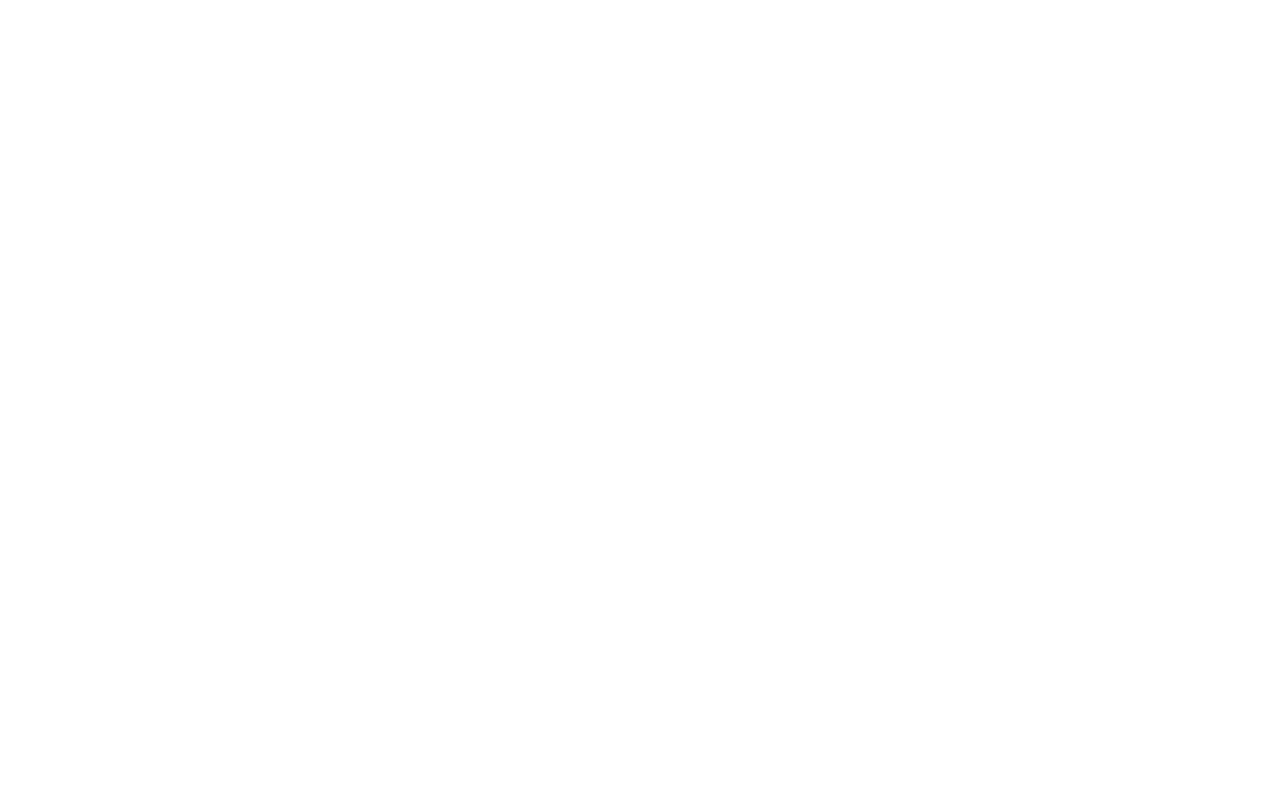
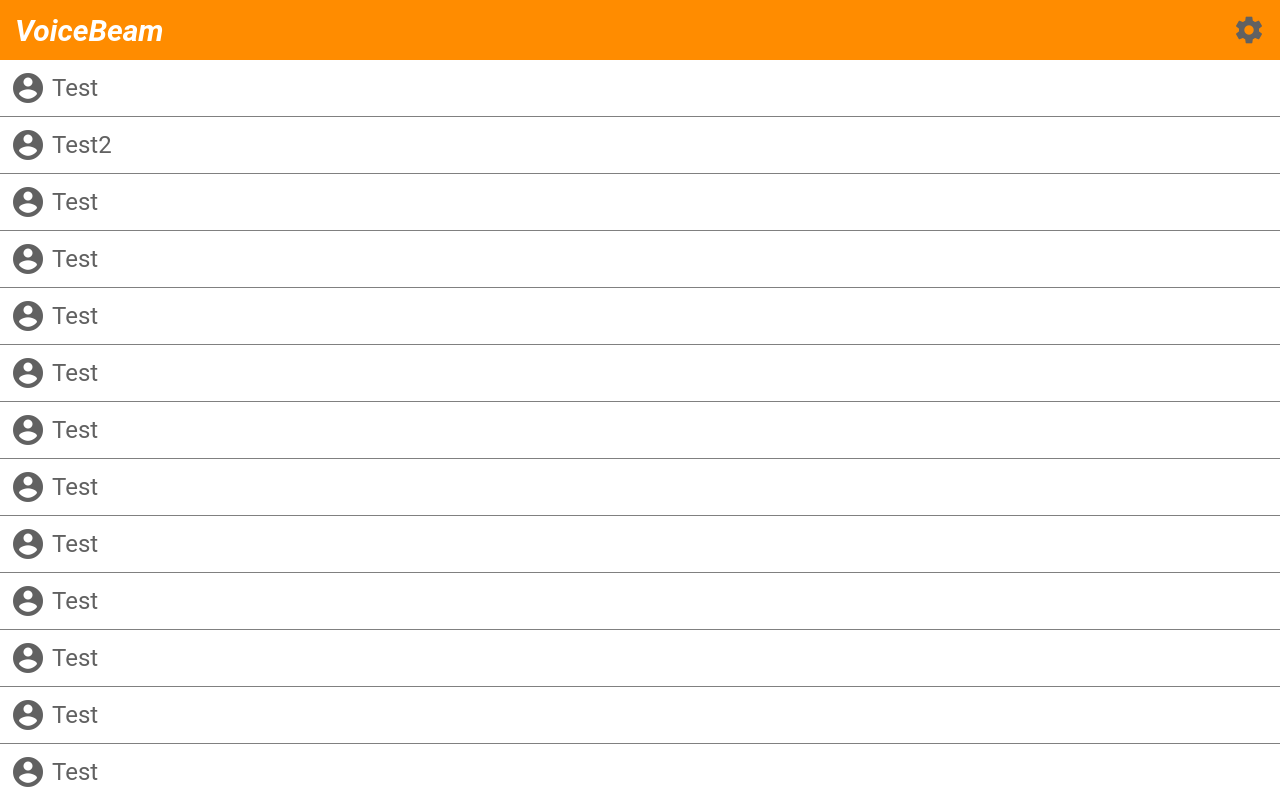
Before and after one commit to Felix-Fab/VoiceBeam, an Angular app in the folder Frontend/Angular/: page /UserMenu in a window 1280 px wide. Before the commit this address led to /. Built offline with nearby package versions, Linux system fonts and the light colour scheme.

Commit message:
Frontend-Angular: Add Register & UserMenu Design

```diff
--- a/Frontend/Angular/src/app/app-routing.module.ts
+++ b/Frontend/Angular/src/app/app-routing.module.ts
@@ -2,11 +2,13 @@ import { NgModule } from '@angular/core';
 import { RouterModule, Routes } from '@angular/router';
 import { LoginMenuComponent } from './login-menu/login-menu.component';
 import { LoginRegisterComponent } from './login-menu/register/login-register.component';
+import { UserMenuComponent } from './user-menu/user-menu.component';
 
 const routes: Routes = [
   { path:'', redirectTo: 'LoginMenu',pathMatch: 'full'},
   { path:'LoginMenu', component: LoginMenuComponent},
-  { path: 'LoginMenu/register', component: LoginRegisterComponent}
+  { path: 'LoginMenu/register', component: LoginRegisterComponent},
+  { path: 'UserMenu', component: UserMenuComponent}
 ];
 
 @NgModule({
--- a/Frontend/Angular/src/app/app.module.ts
+++ b/Frontend/Angular/src/app/app.module.ts
@@ -7,13 +7,15 @@ import { AppComponent } from './app.component';
 import { TopBarComponent } from './top-bar/top-bar.component';
 import { LoginMenuComponent } from './login-menu/login-menu.component';
 import { LoginRegisterComponent } from './login-menu/register/login-register.component';
+import { UserMenuComponent } from './user-menu/user-menu.component';
 
 @NgModule({
   declarations: [
     AppComponent,
     LoginMenuComponent,
     TopBarComponent,
-    LoginRegisterComponent
+    LoginRegisterComponent,
+    UserMenuComponent
   ],
   imports: [
     BrowserModule,
--- a/Frontend/Angular/src/app/login-menu/login-menu.component.css
+++ b/Frontend/Angular/src/app/login-menu/login-menu.component.css
@@ -22,22 +22,13 @@ h1 {
     width: 100%;
 }
 
-input {
-    height: 50px;
-    width: 100%;
-    margin-bottom: 10px;
-    font-style: italic;
-    font-weight: bold;
-    outline: none;
-    transition: 0.3s;
-}
-
-input:focus-visible {
-    border-radius: 15px;
-}
-
 #login-button {
     text-align: center;
     margin-top: 40px;
     width: 100%;
 }
+
+a.link {
+    color: white;
+    float: left;
+}
--- a/Frontend/Angular/src/app/login-menu/login-menu.component.html
+++ b/Frontend/Angular/src/app/login-menu/login-menu.component.html
@@ -6,9 +6,11 @@
         <div id="block">
             <h1>VoiceBeam</h1>
             <div id="login-area">
-                <input type="email" name="email" placeholder="Email"><br />
+                <input type="email" name="email" placeholder="Email" style="margin-bottom: 12px;">
                 <input type="password" name="passwort" placeholder="Password">
+                <a class="link">Forgot password?</a>
                 <button id="login-button">Login</button>
+                <a routerLink="register" class="link" style="margin-top: 6px;">Create a new account</a>
             </div>
         </div>
     </div>
--- a/Frontend/Angular/src/app/login-menu/register/login-register.component.css
+++ b/Frontend/Angular/src/app/login-menu/register/login-register.component.css
@@ -0,0 +1,35 @@
+#parent {
+    background-color: darkorange;
+    height: 100%;
+    width: 100%;
+    display: flex;
+	align-items: center; /* Vertikale Zentrierung */
+	justify-content: center; /* Horizontale Zentrierung */
+}
+
+h1 {
+    color: white;
+    font-size: 50px;
+    text-align: center;
+    font-style: italic;
+    font-weight: bold;
+    margin-top: -100px;
+}
+
+#register-area {
+    text-align: center;
+    padding: 0 10px 0 10px;
+    width: 100%;
+    margin-top: 100px;
+}
+
+#create-button {
+    text-align: center;
+    margin-top: 40px;
+    width: 100%;
+}
+
+a.link {
+    color: white;
+    float: left;
+}
--- a/Frontend/Angular/src/app/login-menu/register/login-register.component.html
+++ b/Frontend/Angular/src/app/login-menu/register/login-register.component.html
@@ -1 +1,16 @@
-<p>login-register works!</p>
+<head>
+    <link rel="stylesheet" href="login-register.component.css">
+</head>
+<body>
+    <div id="parent">
+        <div id="block">
+            <h1>VoiceBeam</h1>
+            <div id="register-area">
+                <input type="text" name="password" placeholder="Username" style="margin-bottom: 12px;">
+                <input type="email" name="email" placeholder="Email" style="margin-bottom: 12px;">
+                <input type="password" name="passwort" placeholder="Password">
+                <button id="create-button">Create</button>
+            </div>
+        </div>
+    </div>
+</body>
--- a/Frontend/Angular/src/app/top-bar/top-bar.component.css
+++ b/Frontend/Angular/src/app/top-bar/top-bar.component.css
@@ -0,0 +1,28 @@
+h1 {
+    color: white;
+    font-size: 30px;
+    font-style: italic;
+    font-weight: bold;
+}
+#top-bar {
+    display: flex;
+    background-color: var(--primary-color);
+    height: 60px;
+    width: 100%;
+}
+#content {
+    display: flex;
+	align-items: center; /* Vertikale Zentrierung */
+    height: 100%;
+    width: 100%;
+    padding: 15px;
+}
+#settings {
+    margin: 0 0 0 auto;
+    font-size: 32px;
+    transition: 0.3s;
+}
+
+#settings:active {
+    color: #272727
+}
--- a/Frontend/Angular/src/app/top-bar/top-bar.component.html
+++ b/Frontend/Angular/src/app/top-bar/top-bar.component.html
@@ -1,5 +1,9 @@
-<a [routerLink]="['/']">
-    <h1>My Store</h1>
-  </a>
 
-  <a class="button fancy-button"><i class="material-icons">shopping_cart</i>Checkout</a>
+  <div id="top-bar">
+    <div id="content">
+    <a [routerLink]="['/']">
+      <h1>VoiceBeam</h1>
+    </a>
+    <span class="material-icons" id="settings">settings</span>
+    </div>
+  </div>
--- /dev/null
+++ b/Frontend/Angular/src/app/user-menu/user-menu.component.css
@@ -0,0 +1,33 @@
+#users {
+    height: calc(100% - 60px);
+    width: 100%;
+    overflow-y: scroll;
+}
+
+#users .user {
+    height: fit-content;
+    width: 100%;
+    padding: 10px;
+    border-bottom: 1px solid grey;
+    transition: 0.3s;
+}
+
+#users .user:active {
+    background-color: rgb(189, 189, 189);
+}
+
+#users .user .content {
+    height: 100%;
+    width: 100%;
+    display: flex;
+    align-items: center;
+}
+
+#users .user .content .material-icons {
+    font-size: 36px;
+}
+
+#users .user .content p {
+    margin-left: 6px;
+    font-size: 24px;
+}
--- /dev/null
+++ b/Frontend/Angular/src/app/user-menu/user-menu.component.html
@@ -0,0 +1,9 @@
+<app-top-bar></app-top-bar>
+<div id="users">
+    <div class="user" *ngFor="let user of users">
+        <div class="content">
+            <span class="material-icons">account_circle</span>
+            <p>{{ user.username }}</p>
+        </div>
+    </div>
+</div>
--- /dev/null
+++ b/Frontend/Angular/src/app/user-menu/user-menu.component.ts
@@ -0,0 +1,60 @@
+import { Component, OnInit } from '@angular/core';
+
+@Component({
+  selector: 'app-user-menu',
+  templateUrl: './user-menu.component.html',
+  styleUrls: ['./user-menu.component.css']
+})
+export class UserMenuComponent implements OnInit {
+  users = [
+    {
+      username: "Test"
+    },
+    {
+      username: "Test2"
+    },
+    {
+      username: "Test"
+    },
+    {
+      username: "Test"
+    },
+    {
+      username: "Test"
+    },
+    {
+      username: "Test"
+    },
+    {
+      username: "Test"
+    },
+    {
+      username: "Test"
+    },
+    {
+      username: "Test"
+    },
+    {
+      username: "Test"
+    },
+    {
+      username: "Test"
+    },
+    {
+      username: "Test"
+    },
+    {
+      username: "Test"
+    },
+    {
+      username: "Test"
+    },
+
+  ]
+
+  constructor() {}
+
+  ngOnInit(): void {
+  }
+
+}
--- a/Frontend/Angular/src/styles.css
+++ b/Frontend/Angular/src/styles.css
@@ -8,6 +8,8 @@
   box-sizing: border-box;
   -webkit-font-smoothing: antialiased;
   -moz-osx-font-smoothing: grayscale;
+  margin: 0;
+  padding: 0;
 }
 
 html, body {
@@ -16,7 +18,7 @@ html, body {
 }
 
 body {
-    margin: 0;
+  --primary-color: #ff8c00;
 }
 
 .container {
@@ -58,13 +60,19 @@ html, body {
 }
 
 /* Input */
+input {
+  height: 50px;
+  width: 100%;
+  font-style: italic;
+  font-weight: bold;
+  outline: none;
+  border: 1px solid #BDBDBD;
+  transition: 0.3s;
+  padding-left: 10px;
+}
 
-  input {
-    font-size: 14px;
-    border-radius: 2px;
-    padding: 8px;
-    margin-bottom: 16px;
-    border: 1px solid #BDBDBD;
+input:focus-visible {
+    border-radius: 15px;
 }
 
 label {
@@ -77,7 +85,7 @@ html, body {
 
 /* Button */
 .button, button {
-    width: 80%;
+  width: 300px;
   height: 50px;
   vertical-align:middle;
   align-items: center;
@@ -98,55 +106,3 @@ html, body {
   opacity: 0.5;
   cursor: auto;
 }
-
-  /* Fancy Button */
-
-  .fancy-button {
-    background-color: white;
-    color: #1976d2;
-  }
-
-  .fancy-button i.material-icons {
-    color: #1976d2;
-    padding-right: 4px;
-  }
-
-  /* Top Bar */
-
-  app-top-bar {
-    width: 100%;
-    height: 68px;
-    background-color: #1976d2;
-    padding: 16px;
-    display: flex;
-    flex-direction: row;
-    justify-content: space-between;
-    align-items: center;
-  }
-
-  app-top-bar h1 {
-    color: white;
-    margin: 0;
-  }
-
-  /* Checkout Cart, Shipping Prices */
-
-  .cart-item, .shipping-item {
-    width: 100%;
-    min-width: 400px;
-    max-width: 450px;
-    display: flex;
-    flex-direction: row;
-    justify-content: space-between;
-    padding: 16px 32px;
-    margin-bottom: 8px;
-    border-radius: 2px;
-    background-color: #EEEEEE;
-  }
-
-
-  /*
-  Copyright Google LLC. All Rights Reserved.
-  Use of this source code is governed by an MIT-style license that
-  can be found in the LICENSE file at https://angular.io/license
-  */
```
Also changed, not shown: Frontend/Angular/src/assets/0e7bb2_aff9ea331459468da13700c89588173e_mv2.webp (added), 1 other file (tests, documents, lock files or other folders). Lines whose indentation alone changed are shown as unchanged.
